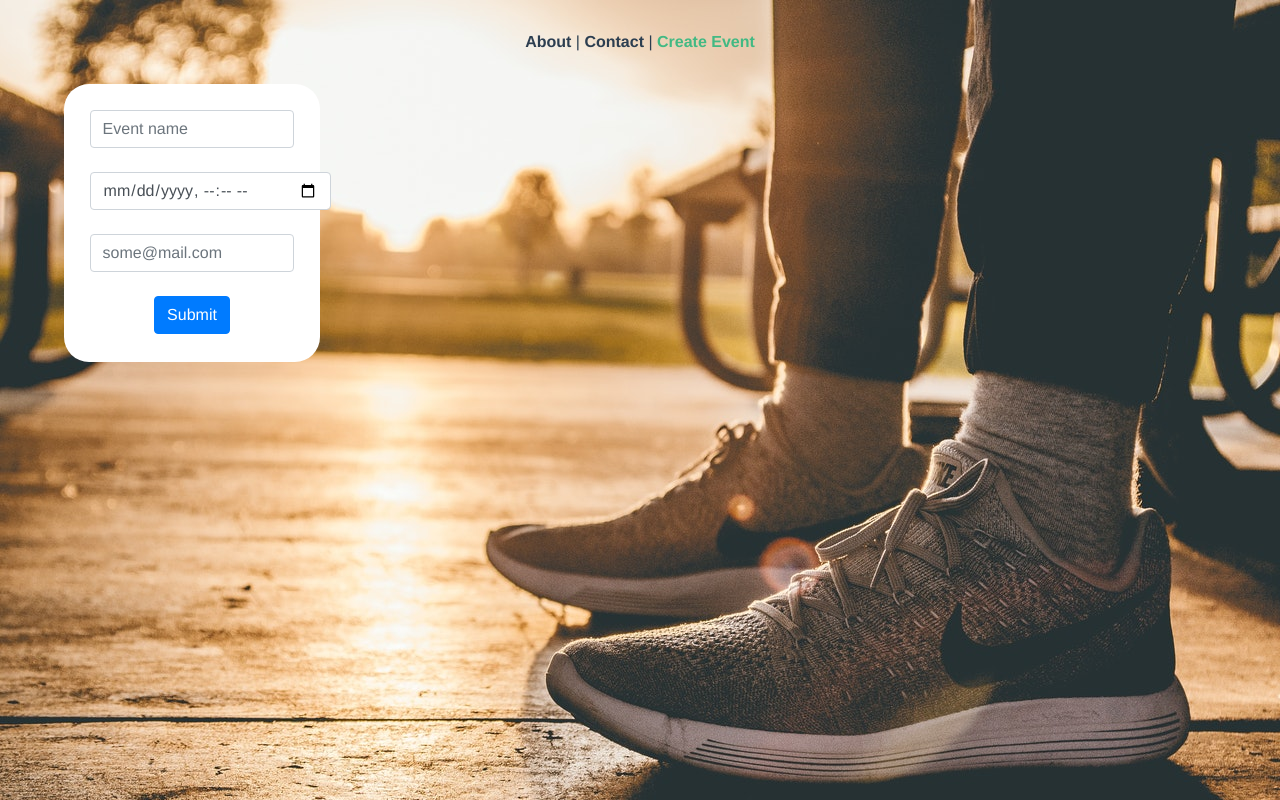
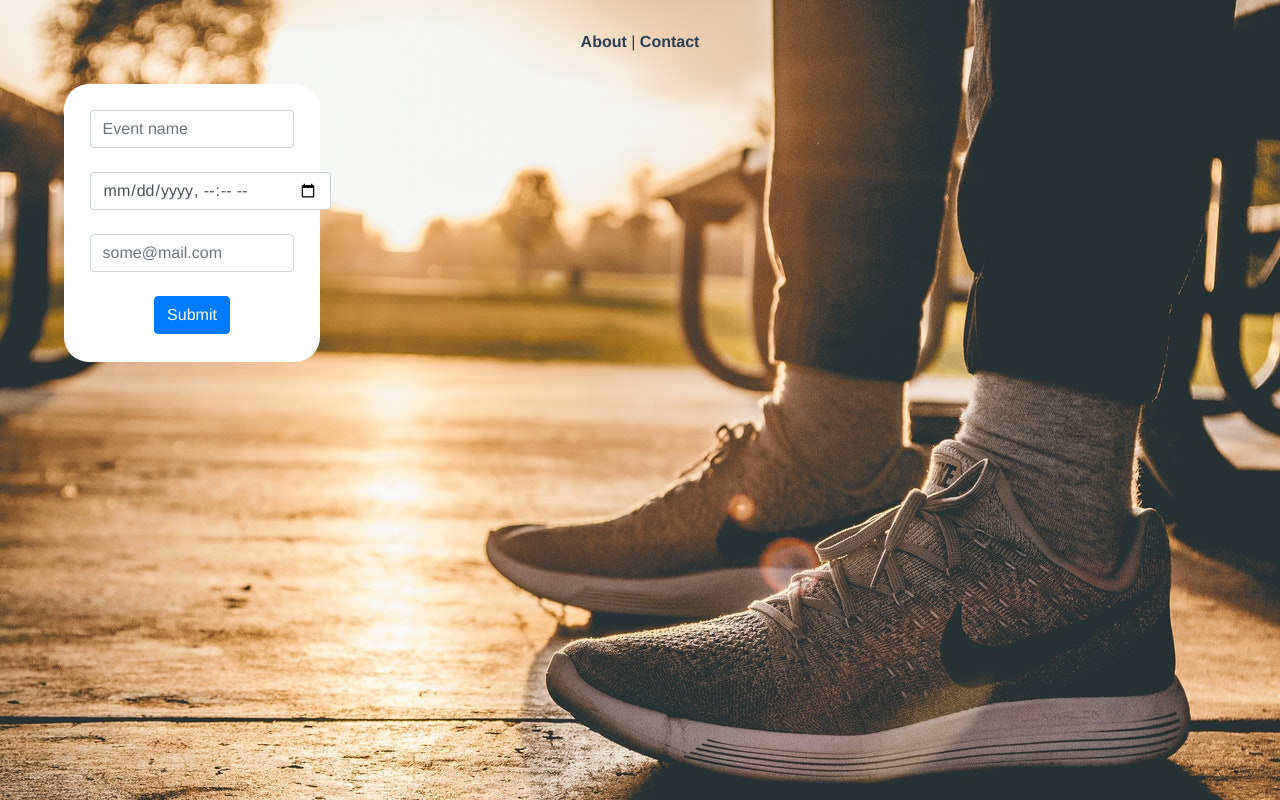
Before and after one commit to tonsV2/event-rooster-web, a Vue app: page /create-event in a window 1280 px wide. Built offline with nearby package versions, Linux system fonts and the light colour scheme.

Commit message:
Remove Create Event link from menu
Signed-off-by: sj <sebastianthegreatful@gmail.com>

```diff
--- a/src/App.vue
+++ b/src/App.vue
@@ -1,8 +1,7 @@
 <template>
   <div id="nav">
     <router-link to="/about">About</router-link> |
-    <router-link to="/contact">Contact</router-link> |
-    <router-link to="/create-event">Create Event</router-link>
+    <router-link to="/contact">Contact</router-link>
   </div>
   <router-view/>
 </template>
```
